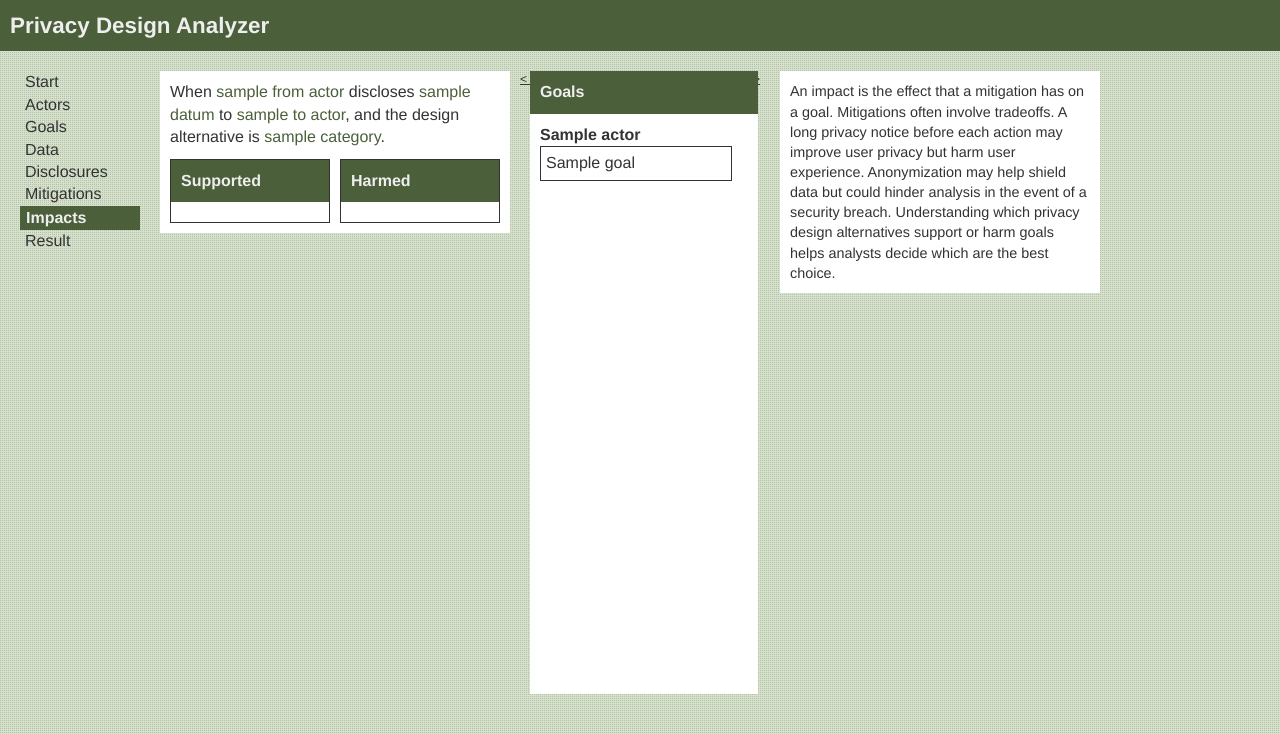
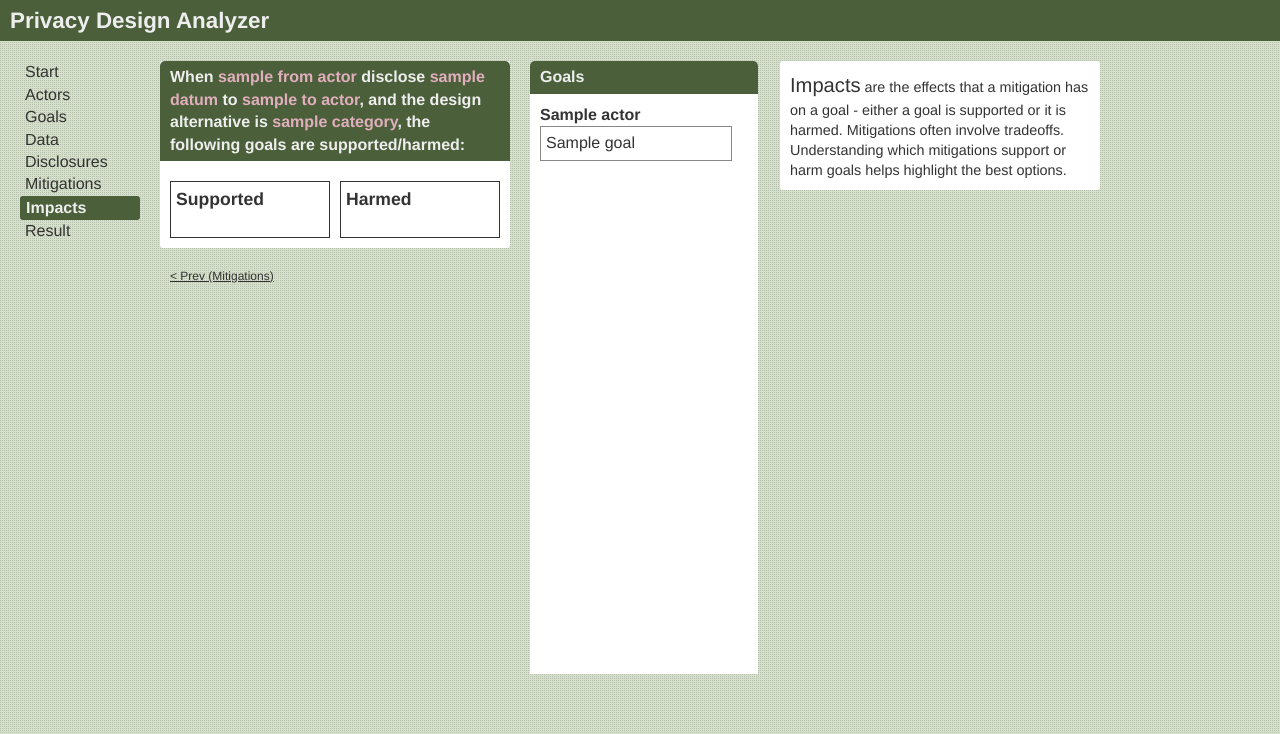
Before and after one commit to alsmola/privacydesignanalyzer, a Flask app: template templates/impacts.html in a window 1280 px wide. Shown: the top 734 px of the page. Run offline with Flask 2, Linux system fonts and the light colour scheme; the template is opened without the code that fills it: most values are stand-ins (such as "Sample title", 1, 10 or a date in 2020); some libraries are stand-ins or nearby versions.

Commit message:
Updated style, help sections, and some css

```diff
--- a/main.py
+++ b/main.py
@@ -114,5 +114,5 @@ def get_mitigations(effect, app_id):
     return mitigations
 
 
-categories = ['Anonymity', 'Pseudonymity', 'Aggregation', 'Limited Audience', 'Notice', 'Choice']
+categories = ['Don\'t disclose', 'Anonymize data', 'Allow pseudonyms', 'Aggregate data', 'Provide notice', 'Offer choice']
 effects = ['Support', 'Harm', 'No effect']
--- a/static/style.css
+++ b/static/style.css
@@ -104,8 +104,15 @@ font-size: 140%;
 background-color: #4b603a;
 }
 
-.caption, #title {
-padding: 10px;
+#title {
+padding: 5px 10px;
+background-color: #4b603a;
+color: #eee;
+font-weight: bold;
+}
+
+.caption {
+padding: 5px 10px;
 background-color: #4b603a;
 color: #eee;
 font-weight: bold;
@@ -126,9 +133,14 @@ font-weight: bold;
 color: #eee;
 }
 
+
 #help ul {
 list-style-type: circle;
 margin-left: 20px;
+}
+
+.keyterm {
+font-size: 1.4em;
 }
 
 #apps {
@@ -166,10 +178,12 @@ color: red;
 
 .prev {
 float: left;
+margin-left: 10px;
 }
 
 .next {
 float: right;
+margin-right: 10px;
 }
 
 .edit, .delete, .update, .cancel, .add, .select-all, .select-none, #nav {
@@ -190,19 +204,20 @@ margin: 10px 0;
 
 .disclosure-row, .mitigation-row, .impact-row {
 margin-bottom: 20px;
-padding: 10px;
-background-color: white
+background-color: white;
+}
+
+
+.impact-row {
+width: 350px;
 }
 
 .from-actor-data, .disclosure, .impact-row  {
-float: left;
-width: 330px;
-margin-right: 10px;
+
 }
 
 .to-actor, .alternatives {
-float: left;
-width: 220px;
+padding: 10px;
 }
 
 .impacts {
@@ -215,6 +230,11 @@ text-align: left;
 }
 
 .variable-text {
+color: #e1aebd;
+text-transform: lowercase;
+}
+
+.variable-text-inverse {
 color: #4b603a;
 text-transform: lowercase;
 }
@@ -225,13 +245,6 @@ width: 228px;
 position: fixed;
 margin-left: 370px;
 height: 100%;
-}
-
-.actor-goals h2 {
-padding: 10px;
-font-weight: bold;
-background-color: #4b603a;
-color: #eee;
 }
 
 .actor-goals-content {
@@ -247,12 +260,22 @@ font-weight: bold;
 
 .goal {
 background-color: white;
-border: 1px solid #333;
+border: 1px solid #888;
 margin-bottom: 10px;
 padding: 5px;
 list-style: none;
 width: 180px;
 display: pointer;
+}
+
+.supported-and-harmed {
+padding: 10px;
+}
+
+.supported-and-harmed p {
+padding: 5px;
+font-size: 1.1em;
+font-weight: bolder;
 }
 
 .supported-goals, .harmed-goals {
@@ -301,3 +324,20 @@ background-image: url('/static/delete.png');
 margin: -8px -4px 0 0;
 cursor: pointer;
 }
+
+.question, .disclosure-row, .mitigation-row, .impact-row, #help, #sidebar li {
+border-radius: 3px;
+}
+
+.caption {
+-webkit-border-top-left-radius: 5px;
+-webkit-border-top-right-radius: 5px;
+-moz-border-radius-topleft: 5px;
+-moz-border-radius-topright: 5px;
+border-top-left-radius: 5px;
+border-top-right-radius: 5px;
+}
+
+ {
+
+}
--- a/templates/data.html
+++ b/templates/data.html
@@ -8,7 +8,7 @@
 
     {% for actor in actors %}
     <div class="question">
-        <p class="caption">What are the pieces of data for <span class="actor-name">{{ actor.name }}</span>?</p>
+        <p class="caption">What data is disclosed by <span class="actor-name variable-text">{{ actor.name }}</span>?</p>
         <div class="response">
             <ul id="actor-{{ actor.id }}" class="list">
                 <script type="text/javascript">
@@ -29,7 +29,7 @@
 {% endblock %}
 
 {% block help %}
-<p>Each of these actors either gives or receives data from the system. This includes obvious information like posting and reading messages, but also includes non-obvious information like browser fingerprints, IP addresses and web activity. Some actors may not necessarily have the same privacy concerns in the analysis because of the relative power differentials, and so the data they disclose may be skipped even if the actor is not – not many people are worried about the privacy of data disclosed by the Google search engine spidering robot, for instance, but they may be concerned about the privacy of the data the it pulls from the web.</p>
+<p><span class="keyterm">Data</span> is information disclosed by actors to the system. This includes obvious information like posting and reading messages, but also includes non-obvious information like browser fingerprints, IP addresses and web activity. Only include data that may be potentially sensitive from a privacy standpoint, and try to group similar data.</p>
 {% endblock %}
 
 {% block nav %}
--- a/templates/disclosures.html
+++ b/templates/disclosures.html
@@ -33,11 +33,11 @@
     {% for from_actor in actors %}
         {% for datum in from_actor.data %}
         <div class="disclosure-row">
-            <div class="from-actor-data">
+            <p class="from-actor-data caption">
                 It may be considered a privacy violation if
                 <span id="fromactor-{{from_actor.id}}" class="variable-text">{{from_actor.name}}</span> disclose their
                 <span id="datumid-{{datum.id}}" class="variable-text">{{datum.name}}</span> to:
-            </div>
+            </p>
             <div class="to-actor">
                 {% for to_actor in actors %}
                 <div class="choice">
@@ -57,7 +57,7 @@
 {% endblock %}
 
 {% block help %}
-<p>Disclosures are pieces of data disclosed from one actor to another actor. By inspecting all possible combinations of the actors and pieces of data, an analyst can identify which disclosures occur and may be problematic from a privacy standpoint. Some disclosures are necessary, expected, or otherwise not important from a privacy standpoint, but simply looking at the set of possible disclosures exhaustively helps spot privacy concerns that may be otherwise overlooked.</p>
+<p><span class="keyterm">Disclosures</span> are pieces of data disclosed from one actor to another actor. Identify which disclosures occur and may be problematic from a privacy standpoint. Remember some disclosures are necessary, expected, or otherwise not important from a privacy standpoint.</p>
 {% endblock %}
 
 {% block nav %}
--- a/templates/goals.html
+++ b/templates/goals.html
@@ -8,7 +8,7 @@
 
     {% for actor in actors %}
     <div class="question">
-        <p class="caption">What are the goals for <span class="actor-name">{{ actor.name }}</span>?</p>
+        <p class="caption">What are the goals for <span class="actor-name variable-text">{{ actor.name }}</span>?</p>
         <div class="response">
             <ul id="actor-{{ actor.id }}" class="list">
                 <script type="text/javascript">
@@ -29,7 +29,7 @@
 {% endblock %}
 
 {% block help %}
-<p>Each of the actors also has goals when they use the system. Sometimes these goals are concrete and related directly to the operation of the system, and other times they are more open-ended and tangential. At least one of these goals should be for an actor to maintain control over the privacy of their personal data.</p>
+<p><span class="keyterm">Goals</span> are motivations for actors when they use the system. Sometimes these goals are concrete and related directly to the operation of the system, and other times they are more open-ended and tangential. At least one of these goals should be for an actor to maintain control over the privacy of their personal data.</p>
 {% endblock %}
 
 {% block nav %}
--- a/templates/impacts.html
+++ b/templates/impacts.html
@@ -79,7 +79,7 @@
 
 
     <div class="actor-goals">
-        <h2>Goals</h2>
+        <p class="caption">Goals</p>
         <div class="actor-goals-content">
             {% for actor in actors %}
             <span class="actor">{{actor.name}}</span>
@@ -95,34 +95,35 @@
     <div class="impacts" id="app-{{app_id}}">
     {% for mitigation in mitigations %}
         <div class="impact-row" id="mitigation-{{mitigation.id}}">
-            <div class="mitigation">
+            <p class="mitigation caption">
                 When <span class="variable-text">{{mitigation.disclosure.from_actor.name}}</span>
-                discloses <span class="variable-text">{{mitigation.disclosure.datum.name}}</span>
+                disclose <span class="variable-text">{{mitigation.disclosure.datum.name}}</span>
                 to <span class="variable-text">{{mitigation.disclosure.to_actor.name}}</span>, and the design alternative is
-                <span class="variable-text">{{mitigation.category}}</span>.
-            </div>
+                <span class="variable-text">{{mitigation.category}}</span>, the following goals are supported/harmed:
+            </p>
             <div class="supported-and-harmed">
                 <div class="supported-goals">
-                    <p class="caption">Supported</p>
+                    <p>Supported</p>
                     <ul>
                         {{ get_goals(mitigation.id, 'support')}}
                     </ul>
                 </div>
                 <div class="harmed-goals">
-                    <p class="caption">Harmed</p>
+                    <p>Harmed</p>
                     <ul>
                         {{ get_goals(mitigation.id, 'harm')}}
                     </ul>
                 </div>
+                <div class="clear"></div>
             </div>
         </div>
     {% endfor %}
+    </div>
     <div class="clear"></div>
-    </div>
 {% endblock %}
 
 {% block help %}
-<p>An impact is the effect that a mitigation has on a goal. Mitigations often involve tradeoffs. A long privacy notice before each action may improve user privacy but harm user experience. Anonymization may help shield data but could hinder analysis in the event of a security breach. Understanding which privacy design alternatives support or harm goals helps analysts decide which are the best choice.</p>
+<p><span class="keyterm">Impacts</span> are the effects that a mitigation has on a goal - either a goal is supported or it is harmed. Mitigations often involve tradeoffs. Understanding which mitigations support or harm goals helps highlight the best options.</p>
 {% endblock %}
 
 {% block nav %}
--- a/templates/mitigations.html
+++ b/templates/mitigations.html
@@ -29,9 +29,9 @@
     <div class="mitigations" id="app-{{app_id}}">
         {% for disclosure in disclosures %}
             <div class="mitigation-row" id="disclosure-{{disclosure.id}}">
-                <div class="disclosure">
+                <p class="disclosure caption">
                     When <span class="variable-text">{{disclosure.from_actor.name}}</span> disclose <span class="variable-text">{{disclosure.datum.name}}</span> to <span class="variable-text">{{disclosure.to_actor.name}}</span>, the following alternatives are possible:
-                </div>
+                </p>
                 <div class="alternatives">
                 {% for category in categories %}
                     <div class="choice">
@@ -49,7 +49,7 @@
 {% endblock %}
 
 {% block help %}
-<p>A mitigation is a design alternative that reduces the privacy risk of a disclosure. For instance, the user could be given notice that the disclosure occurs, or they could have the choice to opt-in or opt-out. The data could be anonymized before it is disclosed, or it could be aggregated by combining individual records. Not all of these alternatives may be possible or ideal for each disclosure, but it helps surface design ideas that could help improve privacy.</p>
+<p><span class="keyterm">Mitigations</span> are design alternative that reduces the privacy risk of a disclosure. Select the mitigations that may potentially improve the privacy issues associated with the disclosure. There may be several mitigations for each disclosure, and some mitigations may be used together (e.g. notice and choice).</p>
 {% endblock %}
 
 {% block nav %}
```
Also changed, not shown: front.py (+18 -18 lines), templates/actors.html (+4 -7 lines), templates/result.html (+12 -12 lines).
